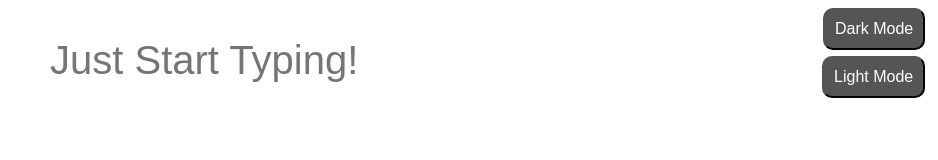
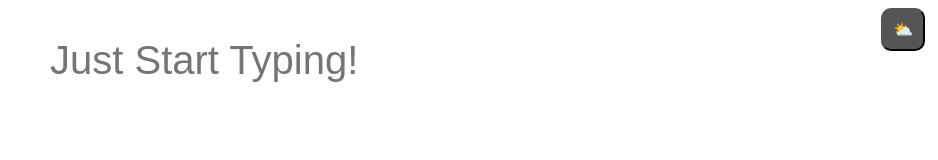
Before and after one commit to shouryan01/todo, a plain HTML site: page index.html in a window 1280 px wide. Shown: the whole page, without its empty margins (342-1280 px from the left). Drawn offline with Linux system fonts and the light colour scheme.

Commit message:
Update index.html

```diff
--- a/index.html
+++ b/index.html
@@ -7,8 +7,8 @@
       <title>
          To-do List
       </title>
-      <button id="dark" onclick="toggleDarkMode()">Dark Mode</button>
-      <button id="light" onclick="toggleLightMode()">Light Mode</button>
+      <button id="dark" onclick="toggleDarkMode()">⛅️</button>
+<!--       <button id="light" onclick="toggleLightMode()">Light Mode</button> -->
    </head>
    <body id="body">
       <input id="input" placeholder="Just Start Typing!" autofocus>
```
